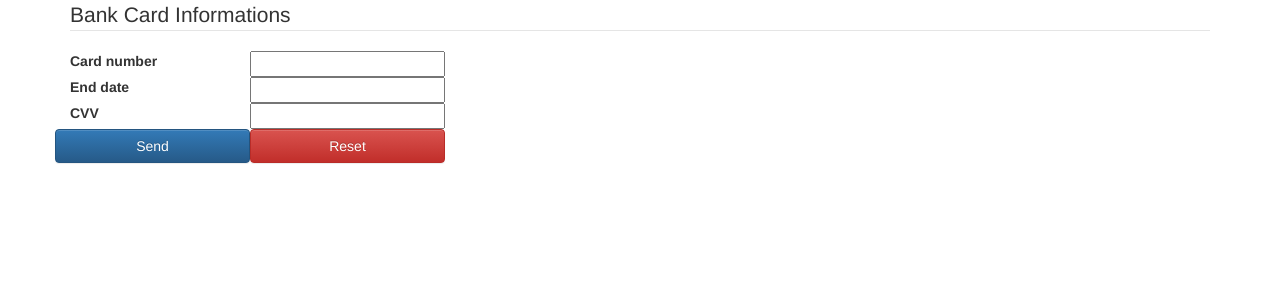
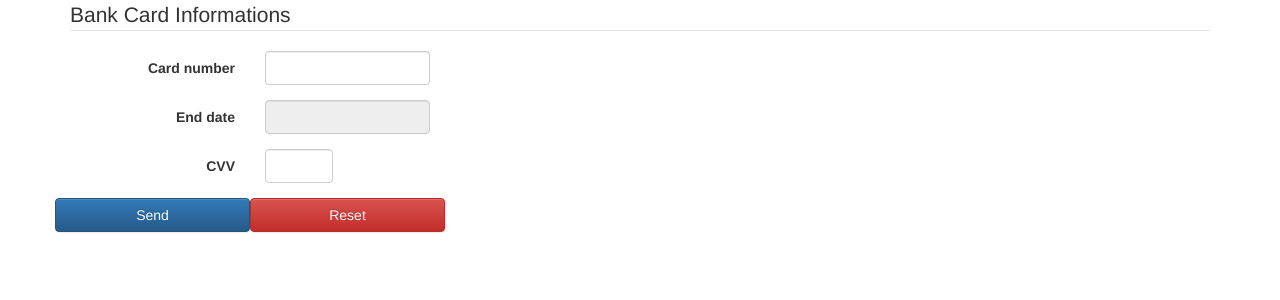
Before and after one commit to Stuooka/DevOps, a PHP site: page / in a window 1280 px wide. Shown: the top 300 px of the page. Run offline with PHP 8.4, Linux system fonts and the light colour scheme; some libraries are stand-ins or nearby versions.

Commit message:
add bootstrap + better date picker

```diff
--- a/index.php
+++ b/index.php
@@ -20,25 +20,30 @@
 	<!-- END BOOTSRAP -->
 </head>
 <body class="container">
-	<form action="pay.php" method="post">
+	<form action="pay.php" method="post" class="form-horizontal">
 		<fieldset> <legend>Bank Card Informations</legend>
-<div class="row">
-			<label class="col-md-2">Card number</label>
-			<input type="text" name="cardNumber" maxlength="16" class="col-md-2">
-</div>
-<div class="row">
-			<label class="col-md-2">End date</label>
-			<input type="text" name="endDate" id="datepicker" class="col-md-2" readonly>
-
-</div>
-<div class="row">
-			<label class="col-md-2">CVV</label>
-			<input type="text" name="cvv" maxlength="3" class="col-md-2">
-</div>
-<div class="row">
-			<button type="submit" class="btn btn-primary col-md-2">Send</button>
-			<button type="reset" class="btn btn-danger col-md-2">Reset</button>
-</div>
+		<div class="form-group">
+			<label class="col-sm-2 control-label">Card number</label>
+			<div class="col-sm-2">
+				<input type="text" name="cardNumber" maxlength="16" class="form-control">
+			</div>
+		</div>
+		<div class="form-group">
+			<label class="col-sm-2 control-label">End date</label>
+			<div class="col-sm-2">
+				<input type="text" name="endDate" id="datepicker" class="form-control" readonly>
+			</div>
+		</div>
+		<div class="form-group">
+			<label class="col-sm-2 control-label">CVV</label>
+			<div class="col-sm-1">
+				<input type="text" name="cvv" maxlength="3" class="form-control">
+			</div>
+		</div>
+		<div class="row">
+			<button type="submit" class="btn btn-primary col-sm-2">Send</button>
+			<button type="reset" class="btn btn-danger col-sm-2">Reset</button>
+		</div>
 		</fieldset>
 	</form>
 </body>
```
